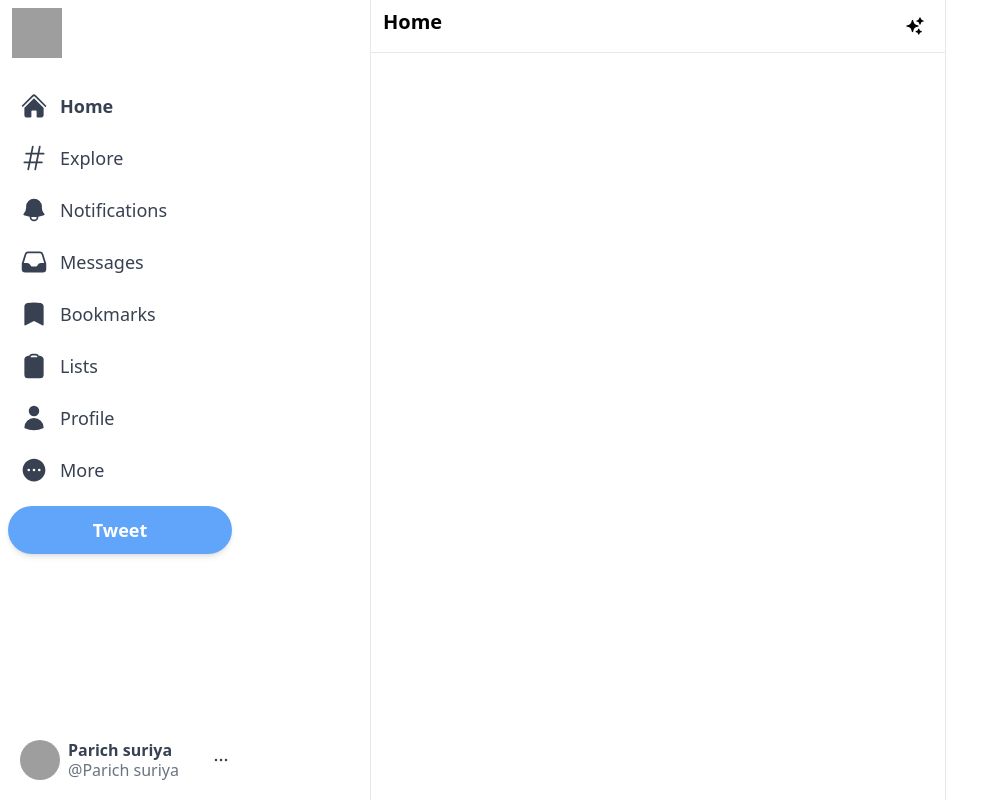
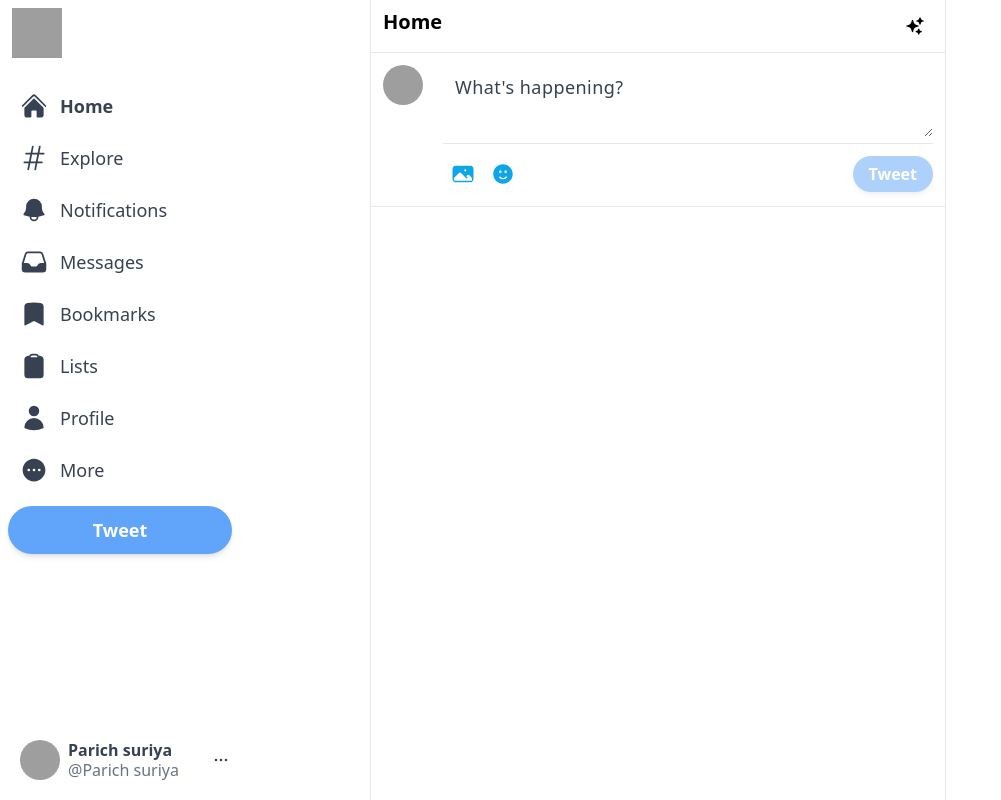
Before and after one commit to parich/nextjs-clone-twitter, a Next.js app: page / in a window 1280 px wide. Shown: the whole page, without its empty margins (0-1001 px from the left). Built offline with nearby package versions, Linux system fonts and the light colour scheme; grey boxes are pictures that could not be loaded.

Commit message:
Add the input section of the feed component

```diff
--- a/components/Feed.js
+++ b/components/Feed.js
@@ -1,15 +1,22 @@
 import { SparklesIcon } from '@heroicons/react/24/solid';
 import React from 'react';
+import Input from './Input';
 
 export default function Feed() {
   return (
     <div className="xl:ml-[370px] border-l border-r border-gray-200  xl:min-w-[576px] sm:ml-[73px] flex-grow max-w-xl">
+      {/*header*/}
       <div className="flex py-2 px-3 sticky top-0 z-50 bg-white border-b border-gray-200">
         <h2 className="text-lg sm:text-xl font-bold cursor-pointer">Home</h2>
         <div className="hoverEffect flex items-center justify-center px-0 ml-auto w-9 h-9">
           <SparklesIcon className="h-5" />
         </div>
       </div>
+
+      {/*Input*/}
+      <Input />
+
+
     </div>
   );
 }
--- /dev/null
+++ b/components/Input.js
@@ -0,0 +1,64 @@
+import { FaceSmileIcon, PhotoIcon } from '@heroicons/react/24/solid';
+import React, { useRef, useState } from 'react';
+
+export default function Input() {
+  const [input, setInput] = useState('');
+  const filePickerRef = useRef(null);
+  const [loading, setLoading] = useState(false);
+
+  const sendPost = async () => {
+    setLoading(true);
+    console.log(loading);
+  };
+
+  const addImageToPost = (e) => {
+    console.log(e.target.files);
+  };
+
+  return (
+    <div className="flex border-b border-gray-200 p-3 space-x-3">
+      <img
+        alt="user-img"
+        src="https://arit.rmu.ac.th/images/img_personnel_new/%E0%B8%99%E0%B8%B2%E0%B8%A2%E0%B8%9B%E0%B8%A3%E0%B8%B4%E0%B8%8A%E0%B8%93%E0%B9%8C%20%E0%B8%AA%E0%B8%B8%E0%B8%A3%E0%B8%B4%E0%B8%A2%E0%B8%B0.png"
+        className="h-10 w-10 rounded-full xl:mr-2 cursor-pointer hover:brightness-95"
+      />
+
+      {/*textarea*/}
+      <div className="w-full divide-y divide-gray-200">
+        <div>
+          <textarea
+            className="w-full border-none focus:ring-0 text-lg placeholder-gray-700 tracking-wide min-h-[50px] text-gray-700"
+            rows="2"
+            placeholder="What's happening?"
+            value={input}
+            onChange={(e) => setInput(e.target.value)}
+          />
+        </div>
+
+        {/*Icon button*/}
+        <div className="flex items-center justify-between pt-2.5">
+          <div className="flex">
+            <div onClick={() => filePickerRef.current.click()}>
+              <PhotoIcon className="h-10 w-10 hoverEffect p-2 text-sky-500 hover:bg-sky-100" />
+              <input
+                type="file"
+                hidden
+                ref={filePickerRef}
+                onChange={addImageToPost}
+              />
+            </div>
+            <FaceSmileIcon className="h-10 w-10 hoverEffect p-2 text-sky-500 hover:bg-sky-100" />
+          </div>
+
+          <button
+            onClick={sendPost}
+            disabled={!input.trim()}
+            className="bg-blue-400 text-white px-4 py-1.5 rounded-full font-bold shadow-md hover:brightness-95 disabled:opacity-50"
+          >
+            Tweet
+          </button>
+        </div>
+      </div>
+    </div>
+  );
+}
--- a/package.json
+++ b/package.json
@@ -15,6 +15,7 @@
     "react-dom": "18.2.0"
   },
   "devDependencies": {
+    "@tailwindcss/forms": "^0.5.3",
     "autoprefixer": "^10.4.12",
     "eslint": "8.25.0",
     "eslint-config-next": "12.3.1",
--- a/tailwind.config.js
+++ b/tailwind.config.js
@@ -7,5 +7,5 @@ module.exports = {
   theme: {
     extend: {},
   },
-  plugins: [],
+  plugins: [require('@tailwindcss/forms')],
 };
```
Also changed, not shown: 2 other files (tests, documents, lock files or other folders).
